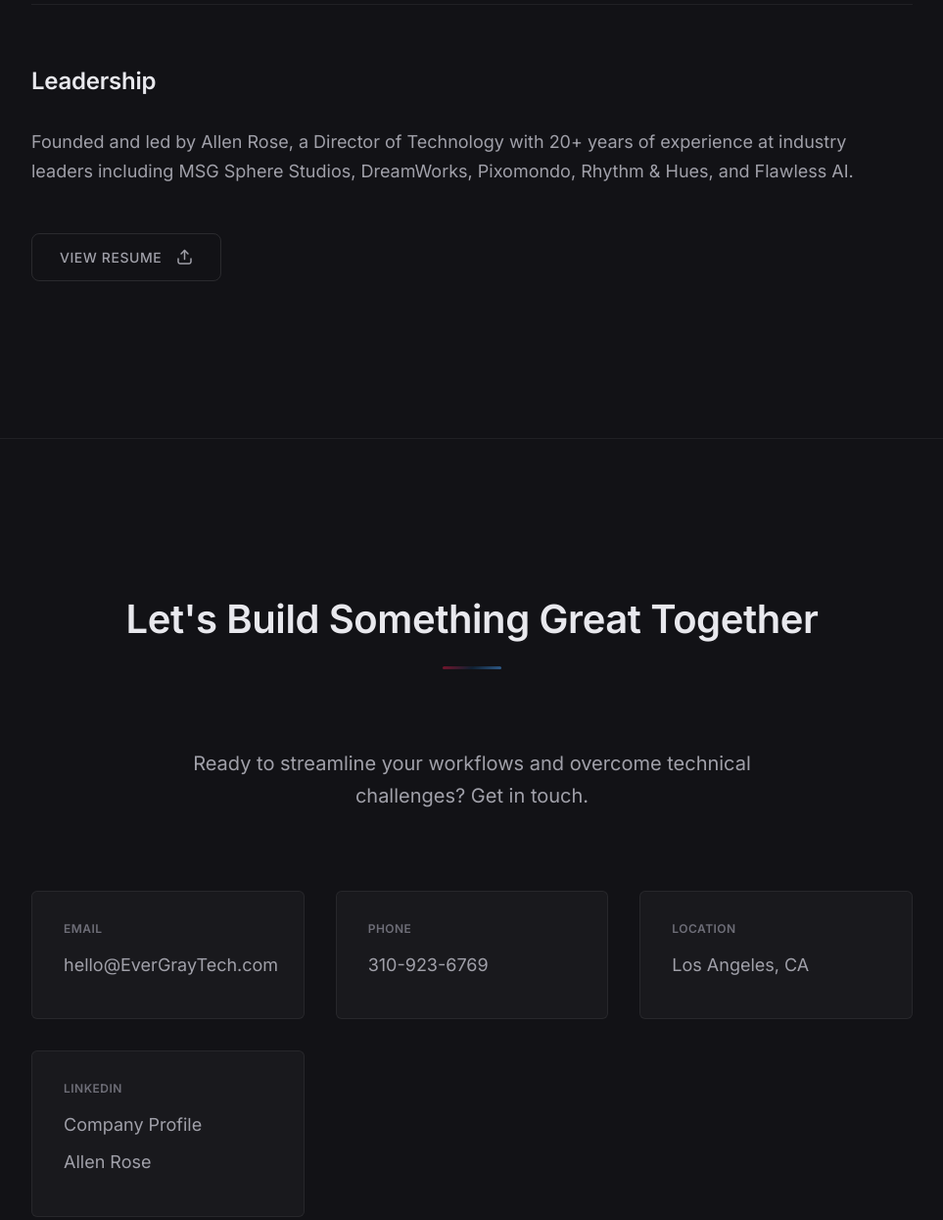
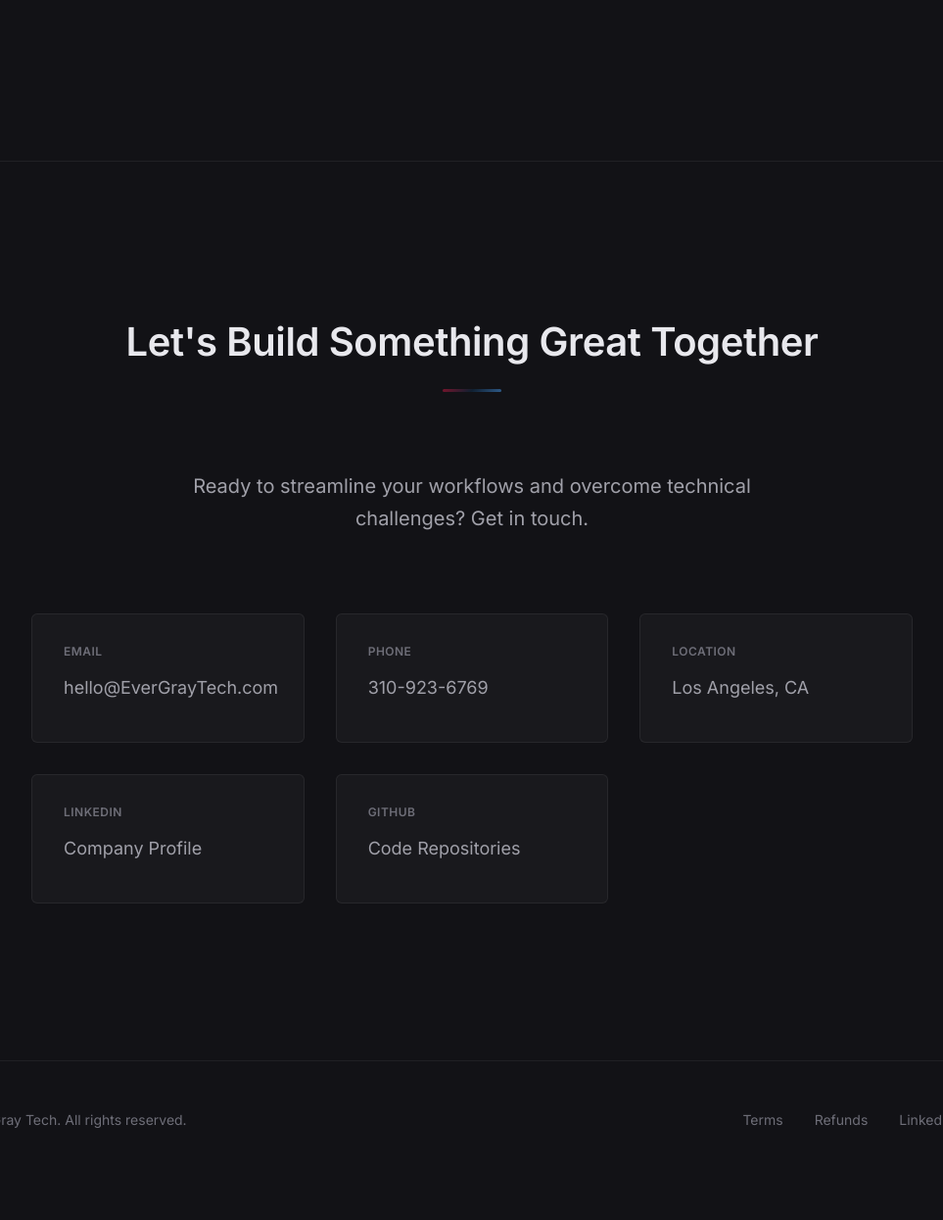
Before and after one commit to EverGrayTech/evergraytech-com, a website: page index.html in a window 1280 px wide. Shown: the part 2199-3444 px from the top of the page at 98% size, without its empty margins (158-1121 px from the left). After the commit the page ends 3401 px from the top, so only its background shows below. Drawn offline with Linux system fonts and the light colour scheme.

Commit message:
Remove personal references and resume

```diff
--- a/index.html
+++ b/index.html
@@ -88,18 +88,6 @@
                     <p>While rooted in media and entertainment, EverGray Tech's expertise is industry-agnostic—serving creative studios, production companies, small-to-medium businesses, and startups seeking custom workflow solutions and technical architecture.</p>
                 </div>
 
-                <div class="leadership reveal" data-delay="4">
-                    <h3>Leadership</h3>
-                    <p>Founded and led by Allen Rose, a Director of Technology with 20+ years of experience at industry leaders including MSG Sphere Studios, DreamWorks, Pixomondo, Rhythm &amp; Hues, and Flawless AI.</p>
-                    <a href="RoseAllenM_resume.pdf" class="button-secondary" target="_blank" rel="noopener noreferrer">
-                        <span>View Resume</span>
-                        <svg width="16" height="16" viewBox="0 0 16 16" fill="none" xmlns="http://www.w3.org/2000/svg" aria-hidden="true">
-                            <path d="M14 10V13C14 13.5304 13.7893 14.0391 13.4142 14.4142C13.0391 14.7893 12.5304 15 12 15H3C2.46957 15 1.96086 14.7893 1.58579 14.4142C1.21071 14.0391 1 13.5304 1 13V10" stroke="currentColor" stroke-width="1.5" stroke-linecap="round" stroke-linejoin="round"/>
-                            <path d="M11 5L7.5 1.5L4 5" stroke="currentColor" stroke-width="1.5" stroke-linecap="round" stroke-linejoin="round"/>
-                            <path d="M7.5 1.5V10.5" stroke="currentColor" stroke-width="1.5" stroke-linecap="round" stroke-linejoin="round"/>
-                        </svg>
-                    </a>
-                </div>
             </div>
         </div>
     </section>
@@ -129,7 +117,11 @@
                 <div class="contact-item">
                     <h3>LinkedIn</h3>
                     <a href="https://www.linkedin.com/company/EverGrayTech" class="contact-link" target="_blank" rel="noopener noreferrer">Company Profile</a>
-                    <a href="https://www.linkedin.com/in/allen-rose" class="contact-link" target="_blank" rel="noopener noreferrer">Allen Rose</a>
+                </div>
+
+                <div class="contact-item">
+                    <h3>GitHub</h3>
+                    <a href="https://github.com/EverGrayTech" class="contact-link" target="_blank" rel="noopener noreferrer">Code Repositories</a>
                 </div>
             </div>
         </div>
--- a/package.json
+++ b/package.json
@@ -1,6 +1,6 @@
 {
   "name": "evergraytech-com",
-  "version": "0.5.0",
+  "version": "0.6.0",
   "private": true,
   "description": "The EverGray Tech marketing website — evergraytech.com",
   "license": "Apache-2.0",
```
Also changed, not shown: 1 other file.
